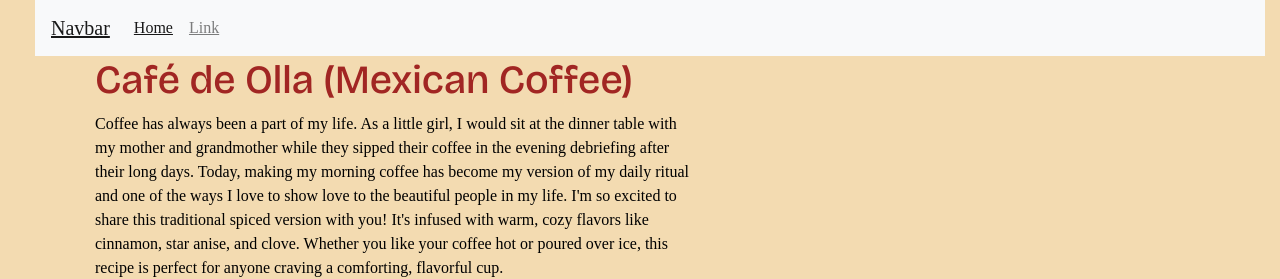
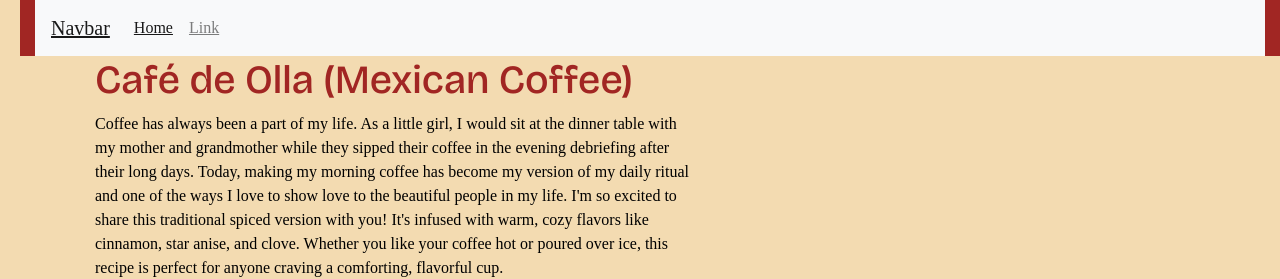
Before and after one commit to karenlimon/techtonica-assignments, a plain HTML site: page recipe/index.html in a window 1280 px wide. Shown: the top 279 px of the page. Drawn offline with nearby package versions, Linux system fonts and the light colour scheme.

Commit message:
updates navbar background color to red

```diff
--- a/recipe/styles.css
+++ b/recipe/styles.css
@@ -56,6 +56,10 @@ a {
 }
 
 /*NAVBAR Styling */
+.container-fluid {
 /*Change the color of the navbar to be red */
+  background-color: #a12623;
 /* Update the font to match the headers */
 /*Update the font color so that the contrast makes it accessible */
+
+}
```
